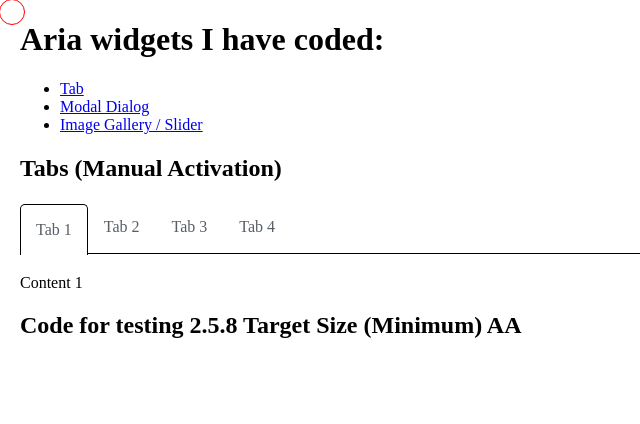
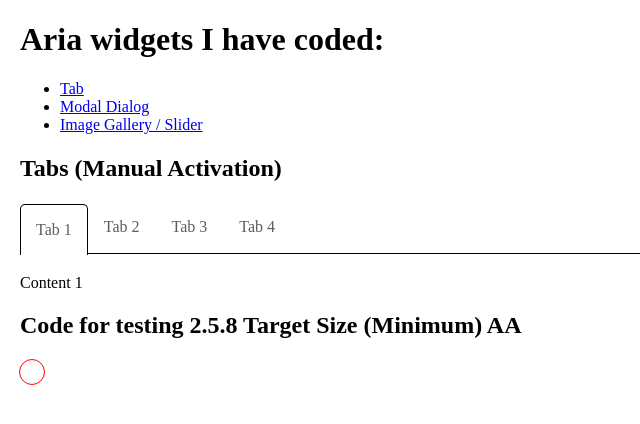
Before and after one commit to stefany-newman/accessibility, a website: page aria-patterns/index.html in a window 1280 px wide. Shown: the full height of the page, 0-640 px from the left. Drawn offline with Linux system fonts and the light colour scheme.

Commit message:
Fixed circle

```diff
--- a/aria-patterns/styles/main.css
+++ b/aria-patterns/styles/main.css
@@ -487,14 +487,14 @@ img {
         display: inline-block;
     }
 }
+/* Tests 2.5.8 Target Size (Minimum) */
 .testing-circle {
     display: inline-block;
     width: 24px;
     height: 24px;
+    border-radius: 50%;
     outline: 1px solid red;
-    position: absolute;
+    position: relative;
     left: 0;
-    right: 0;
     top: 0;
-    border-radius: 50%;
 }
```
